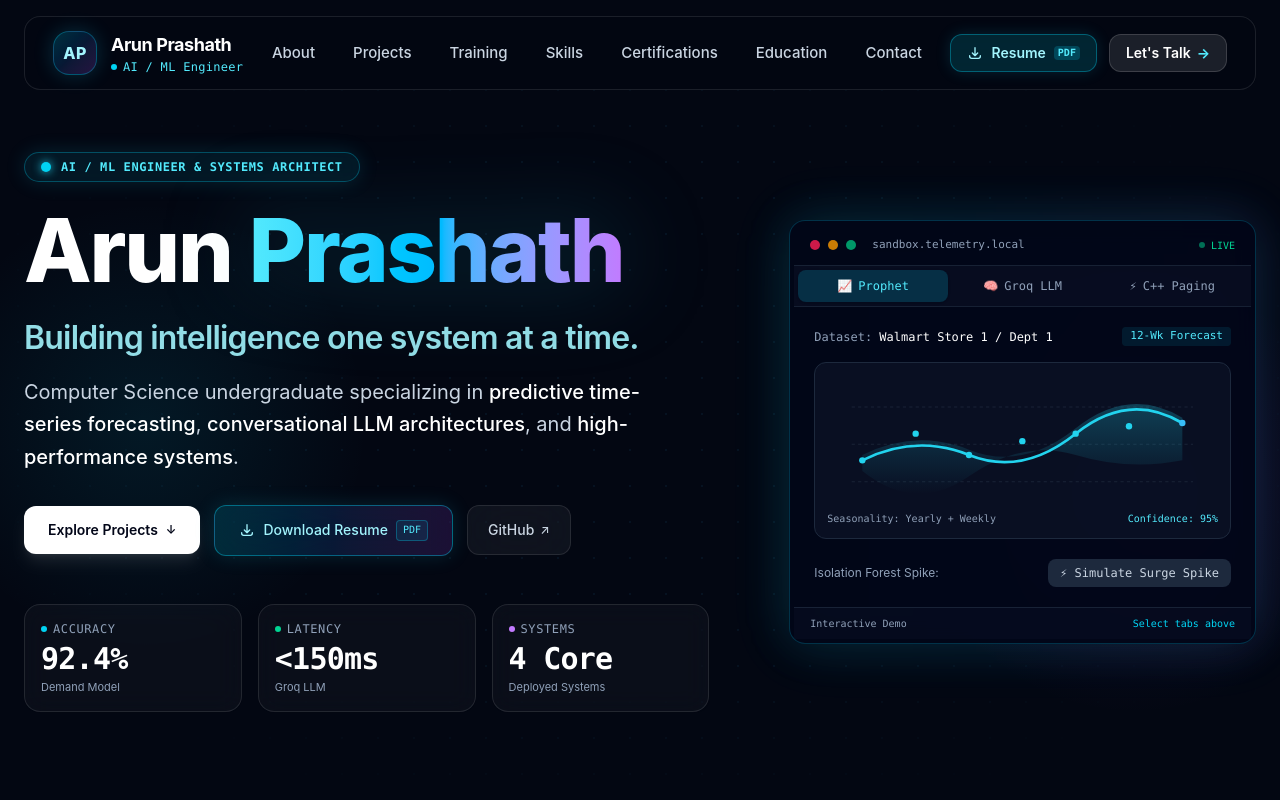
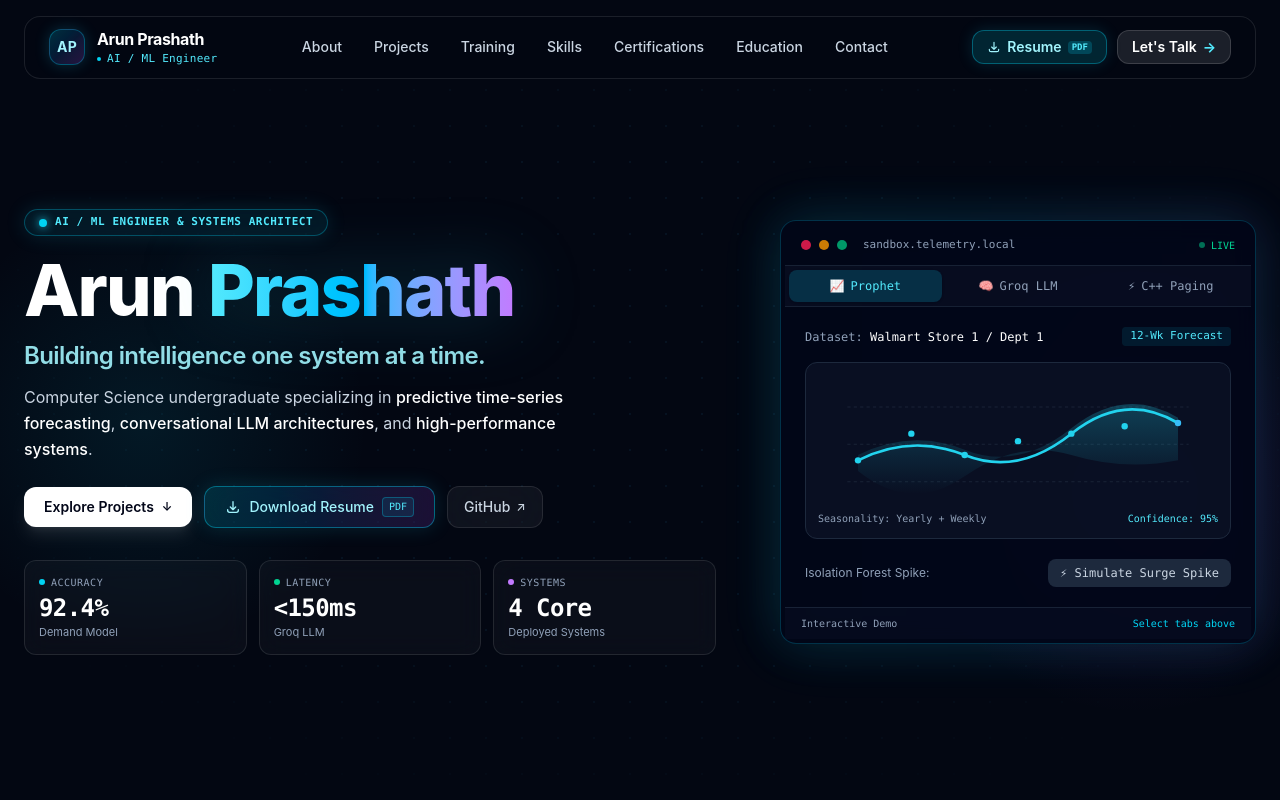
Before and after one commit to arunprashath06/portfolio, a React (Vite) app: page / in a window 1280 px wide. Shown: the top 800 px of the page. Built offline with nearby package versions, Linux system fonts and the light colour scheme.

Commit message:
style: calibrate Hero and Navbar scale to fit standard 100% zoom perfectly without clipping

```diff
--- a/src/components/Hero.jsx
+++ b/src/components/Hero.jsx
@@ -72,7 +72,7 @@ function Hero() {
   return (
     <section
       id="home"
-      className="relative flex min-h-screen items-center justify-center overflow-hidden px-4 sm:px-6 pb-20 pt-28 sm:pt-32 lg:pt-36"
+      className="relative flex min-h-screen items-center justify-center overflow-hidden px-4 sm:px-6 pb-12 pt-20 sm:pt-24 lg:pt-28"
     >
       {/* Subtle Architectural Dot Grid — removes black void without clutter */}
       <div
@@ -89,7 +89,7 @@ function Hero() {
       <div className="pointer-events-none absolute -left-20 top-1/4 h-[450px] w-[450px] rounded-full [background:radial-gradient(circle,rgba(6,182,212,0.1)_0%,transparent_70%)]" />
       <div className="pointer-events-none absolute -right-20 top-1/3 h-[450px] w-[450px] rounded-full [background:radial-gradient(circle,rgba(147,51,234,0.1)_0%,transparent_70%)]" />
 
-      <div className="mx-auto grid w-full max-w-7xl xl:max-w-[1380px] 2xl:max-w-[1480px] items-center gap-12 lg:grid-cols-12 lg:gap-14 xl:gap-20">
+      <div className="mx-auto grid w-full max-w-7xl xl:max-w-[1380px] 2xl:max-w-[1440px] items-center gap-10 lg:grid-cols-12 lg:gap-12 xl:gap-16">
 
         {/* LEFT COLUMN: 7 cols */}
         <motion.div
@@ -99,40 +99,40 @@ function Hero() {
           className="relative z-10 lg:col-span-7"
         >
           {/* Status Pill */}
-          <div className="inline-flex items-center gap-2.5 rounded-full border border-cyan-400/30 bg-cyan-950/40 px-4 py-1.5 shadow-[0_0_20px_rgba(34,211,238,0.15)] backdrop-blur-md">
-            <span className="relative flex h-2.5 w-2.5">
+          <div className="inline-flex items-center gap-2 rounded-full border border-cyan-400/30 bg-cyan-950/40 px-3.5 py-1 shadow-[0_0_20px_rgba(34,211,238,0.15)] backdrop-blur-md">
+            <span className="relative flex h-2 w-2">
               <span className="absolute inline-flex h-full w-full animate-ping rounded-full bg-cyan-400 opacity-75" />
-              <span className="relative inline-flex h-2.5 w-2.5 rounded-full bg-cyan-400 shadow-[0_0_10px_#22d3ee]" />
+              <span className="relative inline-flex h-2 w-2 rounded-full bg-cyan-400 shadow-[0_0_10px_#22d3ee]" />
             </span>
-            <span className="font-mono text-xs font-semibold tracking-wider text-cyan-300">
+            <span className="font-mono text-[11px] font-semibold tracking-wider text-cyan-300">
               AI / ML ENGINEER &amp; SYSTEMS ARCHITECT
             </span>
           </div>
 
           {/* Name Heading */}
-          <h1 className="mt-6 text-5xl sm:text-7xl md:text-8xl xl:text-[5.5rem] 2xl:text-[6.25rem] font-extrabold leading-[1.02] tracking-tight text-white">
+          <h1 className="mt-4 text-4xl sm:text-6xl lg:text-6xl xl:text-7xl font-extrabold leading-[1.05] tracking-tight text-white">
             Arun{' '}
-            <span className="bg-gradient-to-r from-cyan-300 via-sky-400 to-purple-400 bg-clip-text text-transparent drop-shadow-[0_0_45px_rgba(34,211,238,0.25)]">
+            <span className="bg-gradient-to-r from-cyan-300 via-sky-400 to-purple-400 bg-clip-text text-transparent drop-shadow-[0_0_35px_rgba(34,211,238,0.25)]">
               Prashath
             </span>
           </h1>
 
           {/* Subheading / Tagline */}
-          <p className="mt-5 text-xl font-semibold tracking-tight text-cyan-200/90 sm:text-2xl lg:text-3xl xl:text-[2rem] leading-snug">
+          <p className="mt-3 text-lg sm:text-xl lg:text-2xl font-semibold tracking-tight text-cyan-200/90">
             Building intelligence one system at a time.
           </p>
 
-          <p className="mt-4 max-w-2xl text-base leading-relaxed text-slate-300 sm:text-lg lg:text-xl">
+          <p className="mt-3 max-w-xl text-sm sm:text-base leading-relaxed text-slate-300">
             Computer Science undergraduate specializing in <span className="text-white font-medium">predictive time-series forecasting</span>,{' '}
             <span className="text-white font-medium">conversational LLM architectures</span>, and{' '}
             <span className="text-white font-medium">high-performance systems</span>.
           </p>
 
           {/* Action CTAs */}
-          <div className="mt-8 flex flex-wrap items-center gap-3.5">
+          <div className="mt-6 flex flex-wrap items-center gap-3">
             <a
               href="#projects"
-              className="flex items-center gap-2 rounded-xl bg-white px-6 py-3.5 text-sm font-semibold text-slate-950 shadow-lg shadow-white/10 transition-all hover:bg-slate-100 hover:scale-105 active:scale-95"
+              className="flex items-center gap-2 rounded-xl bg-white px-5 py-2.5 text-sm font-semibold text-slate-950 shadow-lg shadow-white/10 transition-all hover:bg-slate-100 hover:scale-105 active:scale-95"
             >
               <span>Explore Projects</span>
               <span className="text-xs">↓</span>
@@ -141,7 +141,7 @@ function Hero() {
             <a
               href="./resume.pdf"
               download="Arun_Prashath_Resume.pdf"
-              className="group flex items-center gap-2 rounded-xl border border-cyan-400/40 bg-gradient-to-r from-cyan-400/15 via-blue-500/15 to-purple-500/15 px-6 py-3.5 text-sm font-medium text-cyan-200 shadow-[0_0_20px_rgba(34,211,238,0.15)] backdrop-blur-xl transition-all hover:border-cyan-300 hover:from-cyan-400/25 hover:shadow-[0_0_25px_rgba(34,211,238,0.25)] hover:scale-105 active:scale-95"
+              className="group flex items-center gap-2 rounded-xl border border-cyan-400/40 bg-gradient-to-r from-cyan-400/15 via-blue-500/15 to-purple-500/15 px-5 py-2.5 text-sm font-medium text-cyan-200 shadow-[0_0_20px_rgba(34,211,238,0.15)] backdrop-blur-xl transition-all hover:border-cyan-300 hover:from-cyan-400/25 hover:shadow-[0_0_25px_rgba(34,211,238,0.25)] hover:scale-105 active:scale-95"
             >
               <svg
                 className="h-4 w-4 transition-transform duration-200 group-hover:-translate-y-0.5"
@@ -166,7 +166,7 @@ function Hero() {
               href="https://github.com/arunprashath06"
               target="_blank"
               rel="noreferrer"
-              className="flex items-center gap-1.5 rounded-xl border border-white/10 bg-white/5 px-5 py-3.5 text-sm font-medium text-slate-300 backdrop-blur-xl transition-all hover:border-white/25 hover:bg-white/10 hover:text-white"
+              className="flex items-center gap-1.5 rounded-xl border border-white/10 bg-white/5 px-4 py-2.5 text-sm font-medium text-slate-300 backdrop-blur-xl transition-all hover:border-white/25 hover:bg-white/10 hover:text-white"
             >
               <span>GitHub</span>
               <span className="text-xs">↗</span>
@@ -174,32 +174,32 @@ function Hero() {
           </div>
 
           {/* Metric Telemetry Cards */}
-          <div className="mt-10 grid grid-cols-3 gap-3 sm:gap-4 pt-2">
-            <div className="rounded-2xl border border-white/10 bg-white/[0.03] p-4 backdrop-blur-md transition-all duration-300 hover:border-cyan-400/40 hover:bg-white/[0.05]">
+          <div className="mt-7 grid grid-cols-3 gap-3 pt-1">
+            <div className="rounded-xl border border-white/10 bg-white/[0.03] p-3 sm:p-3.5 backdrop-blur-md transition-all duration-300 hover:border-cyan-400/40 hover:bg-white/[0.05]">
               <div className="flex items-center gap-1.5">
                 <span className="h-1.5 w-1.5 rounded-full bg-cyan-400" />
-                <p className="font-mono text-[10px] sm:text-xs uppercase tracking-wider text-slate-400">Accuracy</p>
+                <p className="font-mono text-[10px] uppercase tracking-wider text-slate-400">Accuracy</p>
               </div>
-              <p className="mt-1 font-mono text-2xl font-bold tracking-tight text-white sm:text-3xl">92.4%</p>
-              <p className="mt-0.5 text-[11px] text-slate-400">Demand Model</p>
+              <p className="mt-0.5 font-mono text-xl sm:text-2xl font-bold tracking-tight text-white">92.4%</p>
+              <p className="text-[10px] sm:text-[11px] text-slate-400">Demand Model</p>
             </div>
 
-            <div className="rounded-2xl border border-white/10 bg-white/[0.03] p-4 backdrop-blur-md transition-all duration-300 hover:border-emerald-400/40 hover:bg-white/[0.05]">
+            <div className="rounded-xl border border-white/10 bg-white/[0.03] p-3 sm:p-3.5 backdrop-blur-md transition-all duration-300 hover:border-emerald-400/40 hover:bg-white/[0.05]">
               <div className="flex items-center gap-1.5">
                 <span className="h-1.5 w-1.5 rounded-full bg-emerald-400" />
-                <p className="font-mono text-[10px] sm:text-xs uppercase tracking-wider text-slate-400">Latency</p>
+                <p className="font-mono text-[10px] uppercase tracking-wider text-slate-400">Latency</p>
               </div>
-              <p className="mt-1 font-mono text-2xl font-bold tracking-tight text-white sm:text-3xl">&lt;150ms</p>
-              <p className="mt-0.5 text-[11px] text-slate-400">Groq LLM</p>
+              <p className="mt-0.5 font-mono text-xl sm:text-2xl font-bold tracking-tight text-white">&lt;150ms</p>
+              <p className="text-[10px] sm:text-[11px] text-slate-400">Groq LLM</p>
             </div>
 
-            <div className="rounded-2xl border border-white/10 bg-white/[0.03] p-4 backdrop-blur-md transition-all duration-300 hover:border-purple-400/40 hover:bg-white/[0.05]">
+            <div className="rounded-xl border border-white/10 bg-white/[0.03] p-3 sm:p-3.5 backdrop-blur-md transition-all duration-300 hover:border-purple-400/40 hover:bg-white/[0.05]">
               <div className="flex items-center gap-1.5">
                 <span className="h-1.5 w-1.5 rounded-full bg-purple-400" />
-                <p className="font-mono text-[10px] sm:text-xs uppercase tracking-wider text-slate-400">Systems</p>
+                <p className="font-mono text-[10px] uppercase tracking-wider text-slate-400">Systems</p>
               </div>
-              <p className="mt-1 font-mono text-2xl font-bold tracking-tight text-white sm:text-3xl">4 Core</p>
-              <p className="mt-0.5 text-[11px] text-slate-400">Deployed Systems</p>
+              <p className="mt-0.5 font-mono text-xl sm:text-2xl font-bold tracking-tight text-white">4 Core</p>
+              <p className="text-[10px] sm:text-[11px] text-slate-400">Deployed Systems</p>
             </div>
           </div>
         </motion.div>
--- a/src/components/Navbar.jsx
+++ b/src/components/Navbar.jsx
@@ -48,7 +48,7 @@ function Navbar() {
       className="fixed left-0 right-0 top-0 z-50 px-4 pt-3 sm:px-6 sm:pt-4"
     >
       <nav
-        className={`mx-auto flex max-w-7xl xl:max-w-[1380px] 2xl:max-w-[1480px] items-center justify-between rounded-2xl border px-5 py-3 sm:px-7 sm:py-3.5 transition-all duration-300 ${
+        className={`mx-auto flex max-w-7xl xl:max-w-[1380px] 2xl:max-w-[1440px] items-center justify-between rounded-2xl border px-4 py-2 sm:px-6 sm:py-2.5 transition-all duration-300 ${
           isScrolled
             ? 'border-white/20 bg-[#030712]/95 shadow-2xl shadow-black/60 backdrop-blur-2xl'
             : 'border-white/10 bg-[#030712]/80 backdrop-blur-xl'
@@ -57,22 +57,22 @@ function Navbar() {
         {/* Logo & Brand Heading */}
         <a
           href="#top"
-          className="group flex items-center gap-3.5"
+          className="group flex items-center gap-3"
           onClick={() => setMobileMenuOpen(false)}
         >
-          <div className="relative flex h-11 w-11 items-center justify-center overflow-hidden rounded-2xl border border-cyan-400/30 bg-gradient-to-br from-cyan-400/20 via-blue-500/15 to-purple-500/20 transition-all duration-300 group-hover:border-cyan-300/60 group-hover:scale-105 shadow-[0_0_20px_rgba(34,211,238,0.2)]">
-            <span className="text-base font-extrabold tracking-wide text-cyan-200">
+          <div className="relative flex h-9 w-9 items-center justify-center overflow-hidden rounded-xl border border-cyan-400/30 bg-gradient-to-br from-cyan-400/20 via-blue-500/15 to-purple-500/20 transition-all duration-300 group-hover:border-cyan-300/60 group-hover:scale-105 shadow-[0_0_15px_rgba(34,211,238,0.2)]">
+            <span className="text-sm font-bold tracking-wide text-cyan-200">
               AP
             </span>
           </div>
 
           <div className="hidden sm:block">
-            <span className="text-base sm:text-lg font-bold tracking-tight text-white group-hover:text-cyan-200 transition-colors">
+            <span className="text-sm sm:text-base font-bold tracking-tight text-white group-hover:text-cyan-200 transition-colors">
               Arun Prashath
             </span>
             <div className="flex items-center gap-1.5">
-              <span className="h-1.5 w-1.5 rounded-full bg-cyan-400 animate-pulse" />
-              <span className="block text-xs text-cyan-300 font-mono font-medium tracking-wide">
+              <span className="h-1 w-1 rounded-full bg-cyan-400 animate-pulse" />
+              <span className="block text-[11px] text-cyan-300 font-mono font-medium tracking-wide">
                 AI / ML Engineer
               </span>
             </div>
@@ -80,14 +80,14 @@ function Navbar() {
         </a>
 
         {/* Desktop Navigation */}
-        <div className="hidden items-center gap-1.5 lg:flex">
+        <div className="hidden items-center gap-1 lg:flex">
           {navItems.map((item) => {
             const isActive = activeSection === item.href.replace('#', '')
             return (
               <a
                 key={item.label}
                 href={item.href}
-                className={`relative rounded-xl px-4 py-2 text-sm sm:text-[15px] font-medium transition-all duration-200 ${
+                className={`relative rounded-xl px-3.5 py-1.5 text-xs sm:text-sm font-medium transition-all duration-200 ${
                   isActive
                     ? 'text-cyan-300 font-semibold'
                     : 'text-slate-300 hover:text-white hover:bg-white/[0.06]'
@@ -107,16 +107,16 @@ function Navbar() {
         </div>
 
         {/* Actions */}
-        <div className="flex items-center gap-3">
+        <div className="flex items-center gap-2.5">
           {/* Downloadable Resume Button */}
           <a
             href="./resume.pdf"
             download="Arun_Prashath_Resume.pdf"
-            className="flex items-center gap-2 rounded-xl border border-cyan-400/35 bg-cyan-400/15 px-4 py-2 text-xs sm:text-sm font-semibold text-cyan-200 shadow-[0_0_15px_rgba(34,211,238,0.15)] transition-all duration-200 hover:border-cyan-300 hover:bg-cyan-400/25 hover:scale-105 active:scale-95"
+            className="flex items-center gap-1.5 rounded-xl border border-cyan-400/35 bg-cyan-400/15 px-3.5 py-1.5 text-xs sm:text-sm font-semibold text-cyan-200 shadow-[0_0_15px_rgba(34,211,238,0.15)] transition-all duration-200 hover:border-cyan-300 hover:bg-cyan-400/25 hover:scale-105 active:scale-95"
             title="Download Resume PDF"
           >
             <svg
-              className="h-4 w-4"
+              className="h-3.5 w-3.5"
               fill="none"
               stroke="currentColor"
               viewBox="0 0 24 24"
@@ -129,7 +129,7 @@ function Navbar() {
               />
             </svg>
             <span>Resume</span>
-            <span className="rounded bg-cyan-400/20 px-1 py-0.2 font-mono text-[10px] text-cyan-300">
+            <span className="rounded bg-cyan-400/20 px-1 py-0.2 font-mono text-[9px] text-cyan-300">
               PDF
             </span>
           </a>
@@ -137,7 +137,7 @@ function Navbar() {
           {/* Let's Talk CTA */}
           <a
             href="#contact"
-            className="hidden sm:flex items-center gap-1.5 rounded-xl border border-white/15 bg-white/10 px-4 py-2 text-xs sm:text-sm font-semibold text-white transition-all duration-200 hover:border-white/30 hover:bg-white/15 hover:scale-105 active:scale-95"
+            className="hidden sm:flex items-center gap-1.5 rounded-xl border border-white/15 bg-white/10 px-3.5 py-1.5 text-xs sm:text-sm font-semibold text-white transition-all duration-200 hover:border-white/30 hover:bg-white/15 hover:scale-105 active:scale-95"
           >
             <span>Let's Talk</span>
             <span className="text-cyan-300 font-bold">→</span>
```
